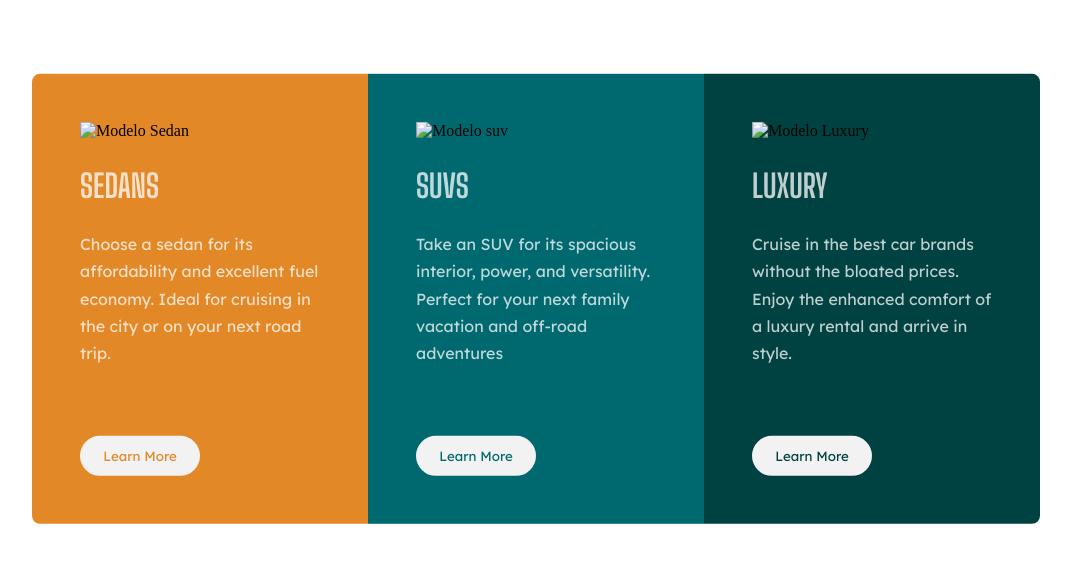
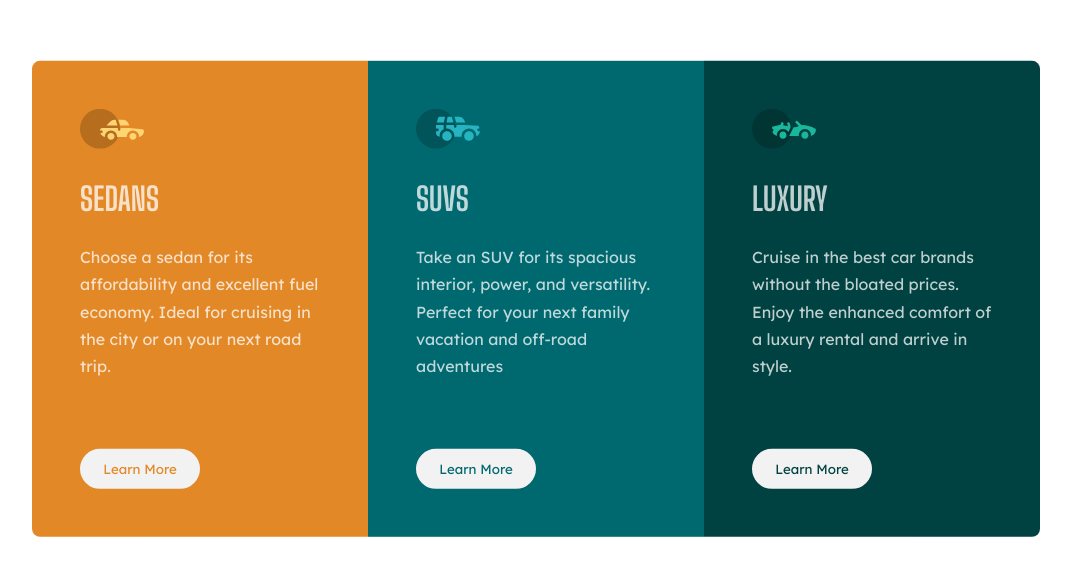
Before and after one commit to crisscde/Card_Component, a plain HTML site: page index.html in a window 1280 px wide. Shown: the part 101-676 px from the top of the page, without its empty margins (104-1175 px from the left). Drawn offline with Linux system fonts and the light colour scheme; the site is published under a folder, as on GitHub Pages, so addresses that start at the root find nothing.

Commit message:
Arreglo de Imágenes

```diff
--- a/index.html
+++ b/index.html
@@ -23,7 +23,7 @@
     <section class="cards">
       <div class="sedans">
         <img
-          src="/assets/images/icon-sedans.svg"
+          src="assets/images/icon-sedans.svg"
           alt="Modelo Sedan"
           title="Modelo Sedan"
         />
@@ -36,7 +36,7 @@
       </div>
       <div class="suv">
         <img
-          src="/assets/images/icon-suvs.svg"
+          src="assets/images/icon-suvs.svg"
           alt="Modelo suv"
           title="Modelo suv"
         />
@@ -49,7 +49,7 @@
       </div>
       <div class="luxury">
         <img
-          src="/assets/images/icon-luxury.svg"
+          src="assets/images/icon-luxury.svg"
           alt="Modelo Luxury"
           title="Modelo Luxury"
         />
```
